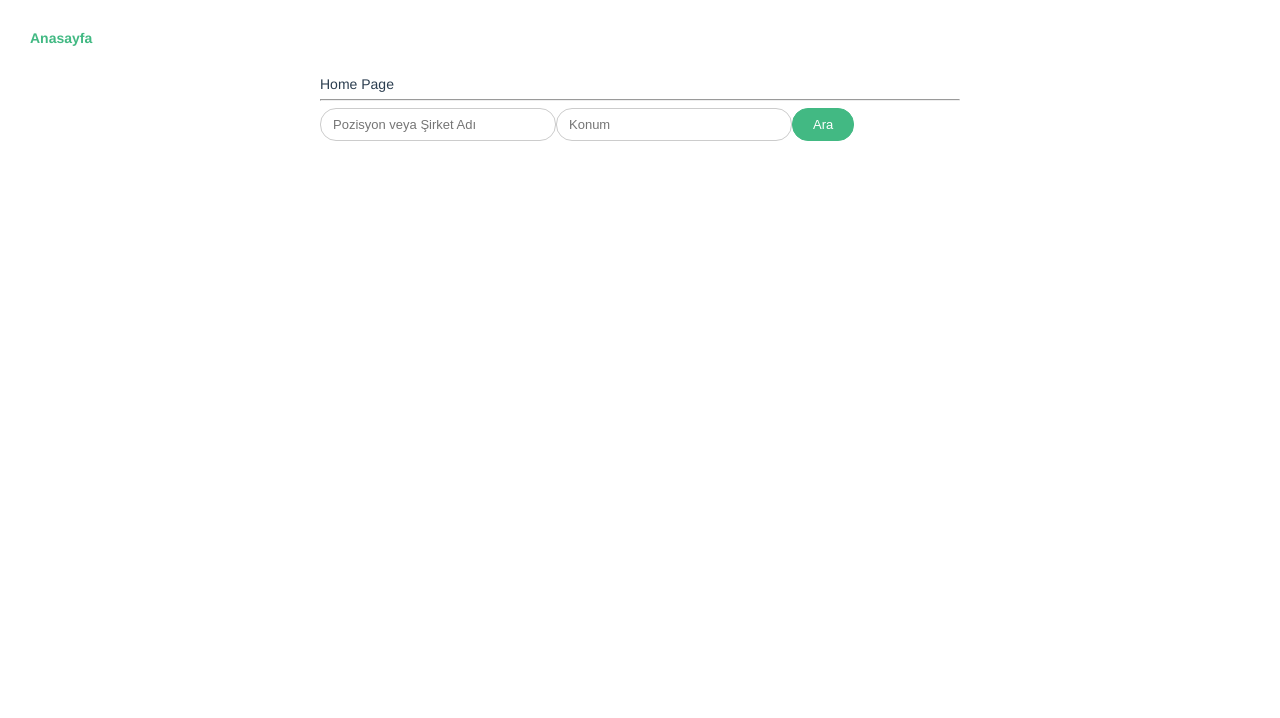
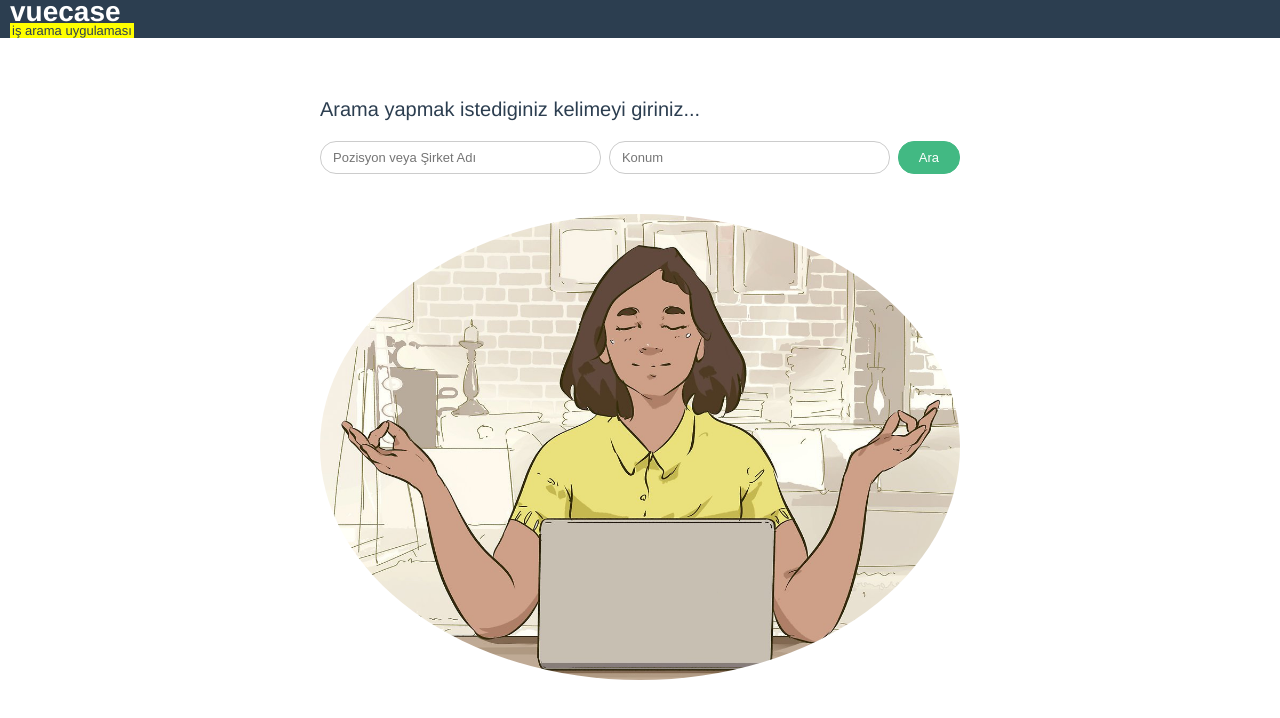
Before and after one commit to salih03455/VueCase, a Vue app: page / in a window 1280 px wide. Shown: the top 718 px of the page. Built offline with nearby package versions, Linux system fonts and the light colour scheme.

Commit message:
joblist page edited

```diff
--- a/src/App.vue
+++ b/src/App.vue
@@ -19,21 +19,9 @@
   color: #2c3e50;
 }
 
-#nav {
-  padding: 30px;
-
-  a {
-    font-weight: bold;
-    color: #2c3e50;
-
-    &.router-link-exact-active {
-      color: #42b983;
-    }
-  }
-}
-
 .content {
   width: 640px;
+  padding: 60px 0;
   margin: auto;
   max-width: 100%;
 }
--- a/src/assets/scss/style.scss
+++ b/src/assets/scss/style.scss
@@ -1,7 +1,13 @@
+@import './variables';
+
 body {
   padding: 0;
   margin: 0;
   font-size: 14px;
+}
+
+h1, h2, h3, h4, h5, h6 {
+  margin: 0;
 }
 
 input {
@@ -11,20 +17,25 @@ input {
   max-width: 100%;
   &[type=text] {
     border: 1px solid #ccc;
-    width: 210px;
+    width: 255px;
     padding: 8px 12px;
   }
-  &[type=button] {
-    background: #42b983;
+  &[type=submit] {
+    background: $mainColor;
     padding: 8px 20px;
     color: #fff;
     padding: 8px 20px;
-    border: 1px solid #42b983;
+    border: 1px solid $mainColor;
     cursor: pointer;
   }
 }
 
 a {
   text-decoration: none;
-  color: #2c3e50;
+  color: $darkColor;
 }
+
+img {
+  display: block;
+  width: 100%;
+}
--- /dev/null
+++ b/src/assets/scss/variables.scss
@@ -0,0 +1,2 @@
+$mainColor: #42b983;
+$darkColor: #2c3e50;
--- a/src/components/Header.vue
+++ b/src/components/Header.vue
@@ -1,7 +1,26 @@
 <template>
 	<div class="header">
-		<div id="nav">
-			<router-link to="/">Anasayfa</router-link>
-		</div>
+		<router-link to="/">
+			<h1>vuecase</h1>
+			<span>iş arama uygulaması</span>
+		</router-link>
 	</div>
 </template>
+
+<style lang="scss">
+	@import '@/assets/scss/variables';
+	.header {
+		background: $darkColor;
+		padding: 2px 10px 0;
+		display: flex;
+		h1 {
+			color: #fff;
+			line-height: 20px;
+		}
+		span {
+			background: yellow;
+			padding: 0 2px;
+			font-size: 13px;
+		}
+	}
+</style>
--- a/src/store/index.js
+++ b/src/store/index.js
@@ -5,11 +5,19 @@ Vue.use(Vuex)
 
 export default new Vuex.Store({
   state: {
-    jobList: []
+    jobList: [],
+    searchKey: '',
+    searchLocation: ''
   },
   mutations: {
     updateJobList(state, value) {
-      state.jobList = [...value];
+      state.jobList = [...value]
+    },
+    updateSearchKey(state, value) {
+      state.searchKey = value
+    },
+    updateSearchLocation(state, value) {
+      state.searchLocation = value
     }
   },
   actions: {
@@ -17,6 +25,12 @@ export default new Vuex.Store({
   getters: {
     getJobList(state) {
       return state.jobList
+    },
+    getSearchKey(state) {
+      return state.searchKey
+    },
+    getSearchLocation(state) {
+      return state.searchLocation
     }
   },
   modules: {
--- a/src/views/Home.vue
+++ b/src/views/Home.vue
@@ -1,23 +1,38 @@
 <template>
   <div class="home">
-    <span>Home Page</span>
-    <hr>
-    <!-- <map-location-selector
-      :latitude="this.latitude"
-      :longitude="this.longitude"
-      @locationUpdated="locationUpdated">
-    </map-location-selector> -->
     <div class="search">
-      <input type="text" placeholder="Pozisyon veya Şirket Adı" v-model="searchKey">
-      <input type="text" placeholder="Konum" v-model="searchLocation">
-      <input type="button" value="Ara" @click="search">
+      <span class="search-title">Arama yapmak istediginiz kelimeyi giriniz...</span>
+      <form class="search-content" @submit.prevent="search">
+        <input type="text" placeholder="Pozisyon veya Şirket Adı" v-model="searchKey">
+        <input type="text" placeholder="Konum" v-model="searchLocation">
+        <input type="submit" value="Ara">
+      </form>
     </div>
+    <img src="@/assets/images/jobsearch.jpg" alt="Job Search Image">
   </div>
 </template>
 
+<style lang="scss">
+  .home {
+    .search {
+      &-title {
+        display: block;
+        margin-bottom: 10px;
+        font-size: 20px;
+      }
+      &-content {
+        padding: 10px 0 40px;
+        display: flex;
+        justify-content: space-between;
+      }
+    }
+    img {
+      border-radius: 100%;
+    }
+  }
+</style>
+
 <script>
-// import MapLocationSelector from '../../node_modules/vue-google-maps-location-selector/src/GoogleMapsLocationSelector';
-
 export default {
   name: 'Home',
   data() {
@@ -81,6 +96,9 @@ export default {
       .then(jobList => {
         // is ilani listesini 'state'ye kaydet:
         this.$store.commit('updateJobList', jobList)
+        // arama kelimelerini 'state'ye kaydet:
+        this.$store.commit('updateSearchKey', this.searchKey)
+        this.$store.commit('updateSearchLocation', this.searchLocation)
       }).then(() => {
         // '/joblist'e git:
         this.$router.push('/joblist')
--- a/src/views/JobList.vue
+++ b/src/views/JobList.vue
@@ -1,15 +1,48 @@
 <template>
   <div class="job-list">
-    <h1>This is an joblist page</h1>
-    <div class="job" v-for="job in jobList" :key="job.jobId">
-      <router-link :to="{ path: `/jobdetail/${job.jobId}` }">
-        <div class="job-position" v-html="job.positionName"></div>
-        <div class="job-company" v-html="job.companyName"></div>
-      </router-link>
+    <div class="job-list-description">
+      <div><span>Arama Sonuçları:</span></div>
+      <span v-if="searchKey">
+        <span>Pozisyon veya Şirket Adı:</span> <b>{{ searchKey }}</b>
+      </span>
+      <span v-if="searchLocation">
+        <span>Konum:</span> <b>{{ searchLocation }}</b>
+      </span>
+    </div>
+    <div class="job-list-content">
+      <div class="job" v-for="job in jobList" :key="job.jobId">
+        <router-link :to="{ path: `/jobdetail/${job.jobId}` }">
+          <div class="job-position" v-html="job.positionName"></div>
+          <div class="job-company" v-html="job.companyName"></div>
+        </router-link>
+      </div>
     </div>
   </div>
 </template>
 <style lang="scss">
+  @import '@/assets/scss/variables';
+  .job-list {
+    &-description {
+      margin-bottom: 20px;
+      div {
+        font-weight: 700;
+        margin-bottom: 5px;
+        span {
+          border-bottom: 2px solid $mainColor;
+
+        }
+      }
+      & > span {
+        font-size: 11px;
+        margin-right: 10px;
+        span {
+          display: inline-block;
+          margin-right: 2px;
+        }
+      }
+    }
+  }
+
   .job {
     display: block;
     border: 1px solid #ddd;
@@ -21,8 +54,8 @@
       padding: 15px;
     }
     &:hover {
-      background: #42b983;
-      border-color: #42b983;
+      background: $mainColor;
+      border-color: $mainColor;
       a {
         color: #fff;
       }
@@ -34,15 +67,19 @@ export default {
   name: 'JobList',
   data() {
     return {
-      jobList: []
+      jobList: [],
+      searchKey: '',
+      searchLocation: ''
     }
   },
   created() {
-    const jobs = this.$store.getters.getJobList
-    if (jobs.length) {
+    this.searchKey = this.$store.getters.getSearchKey
+    this.searchLocation = this.$store.getters.getSearchLocation
+
+    if (!this.searchKey && !this.searchLocation) {
+      this.$router.push('/')
+    } else {
       this.jobList = this.$store.getters.getJobList
-    } else {
-      this.$router.push('/')
     }
   }
 }
```
Also changed, not shown: src/assets/images/jobsearch.jpg (added).
